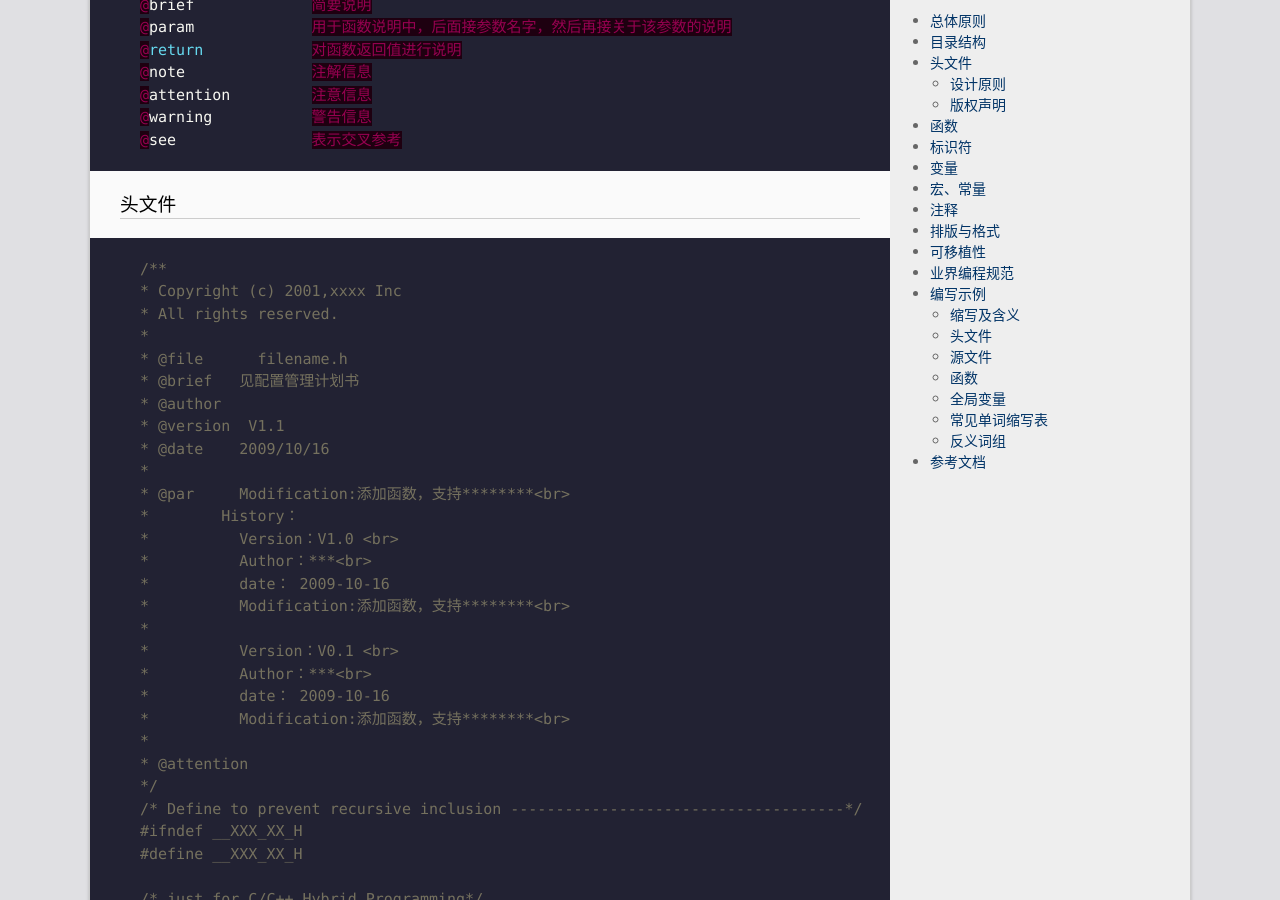
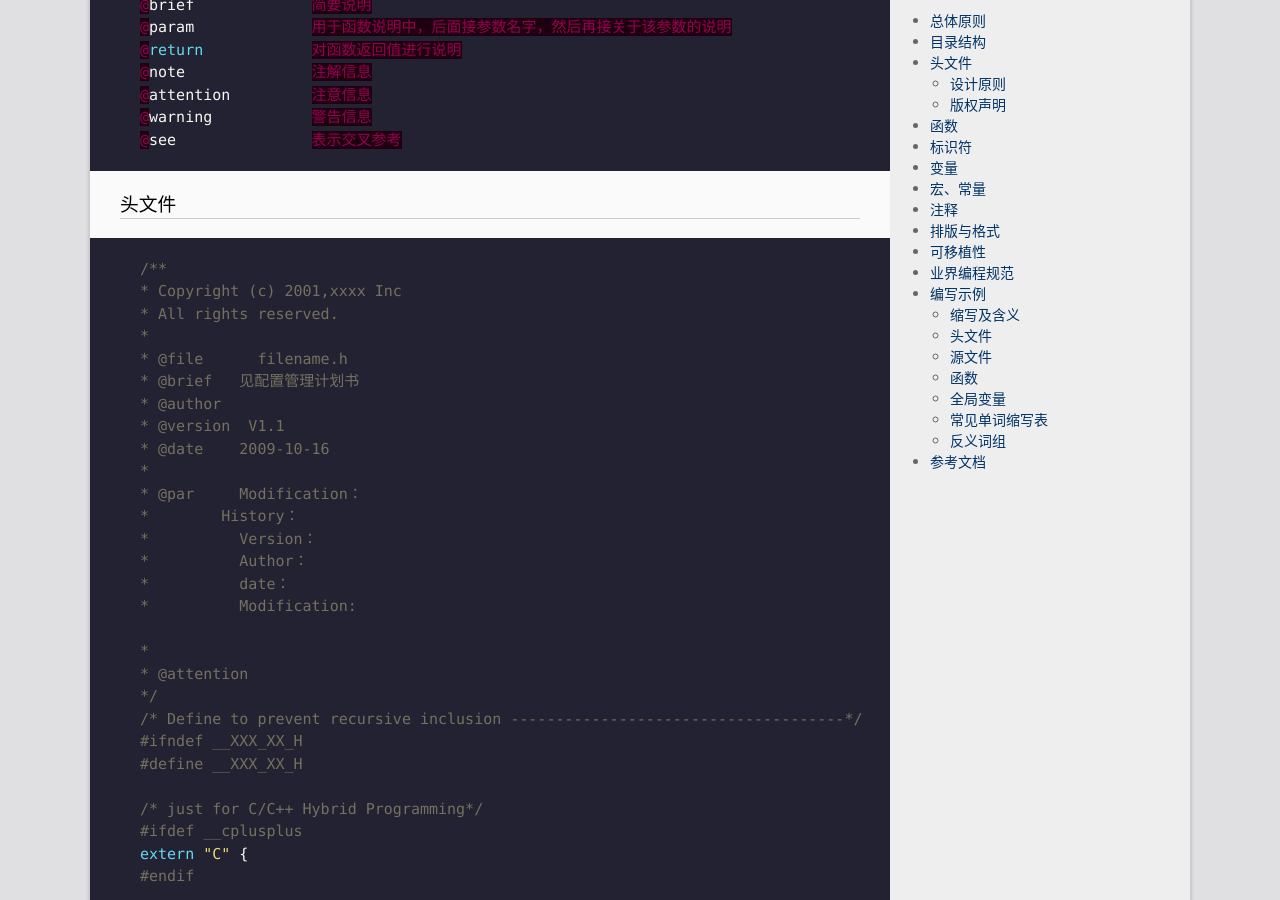
Before and after one commit to LonlyStack/LonlyPan.github.io, a Jekyll site: the page built from _posts/2019-9-3-编码规范.md, in a window 1280 px wide and 900 px high, scrolled down 3701 px. Built offline with Jekyll 4.4.1, drawn with Linux system fonts in a browser that asks for light colours.

Commit message:
修改文件: _posts/2019-9-3-编码规范.md

```diff
--- a/_posts/2019-9-3-编码规范.md
+++ b/_posts/2019-9-3-编码规范.md
@@ -136,19 +136,15 @@ categories:  C/C++
 * @brief   见配置管理计划书
 * @author
 * @version  V1.1
-* @date    2009/10/16
+* @date    2009-10-16
 *
-* @par     Modification:添加函数，支持********<br>
+* @par     Modification：
 *        History：
-*          Version：V1.0 <br>
-*          Author：***<br>
-*          date： 2009-10-16
-*          Modification:添加函数，支持********<br>
-*
-*          Version：V0.1 <br>
-*          Author：***<br>
-*          date： 2009-10-16
-*          Modification:添加函数，支持********<br>
+*          Version：
+*          Author：
+*          date：
+*          Modification:
+
 *
 * @attention
 */
```
